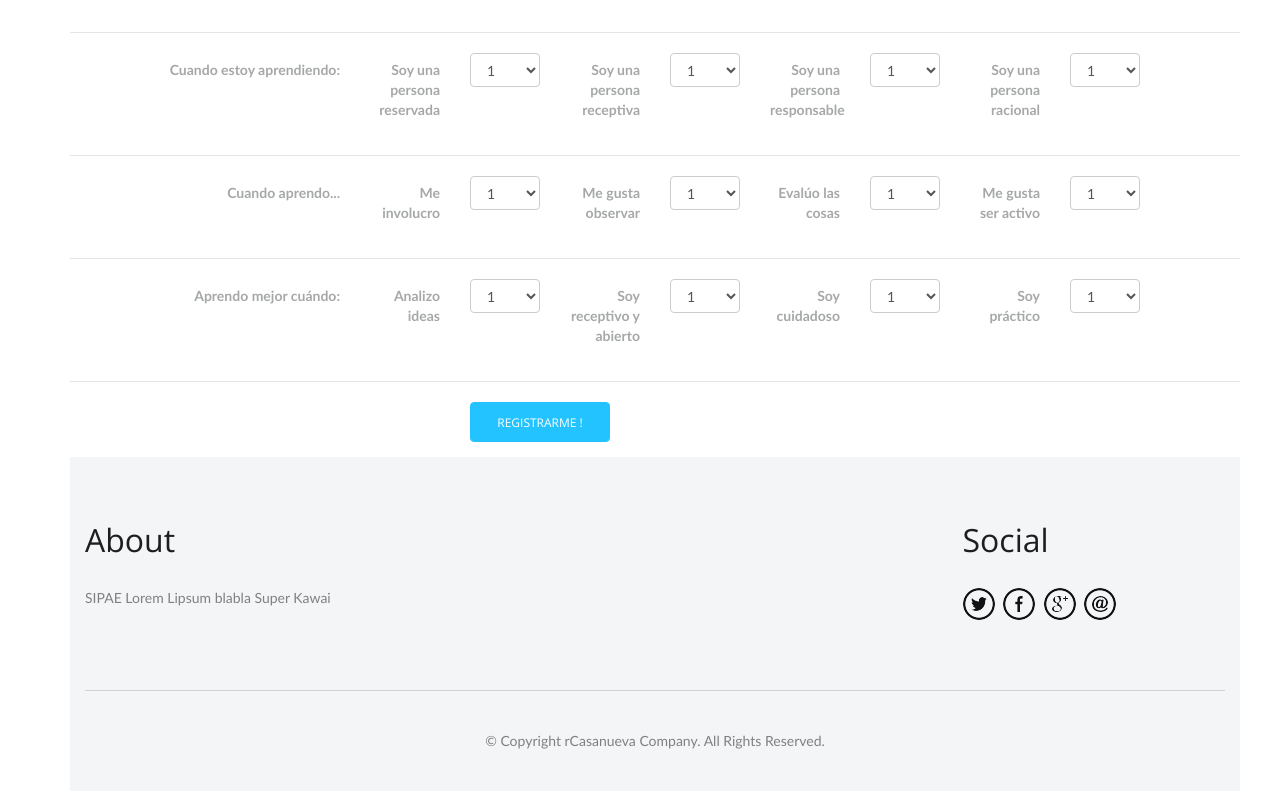
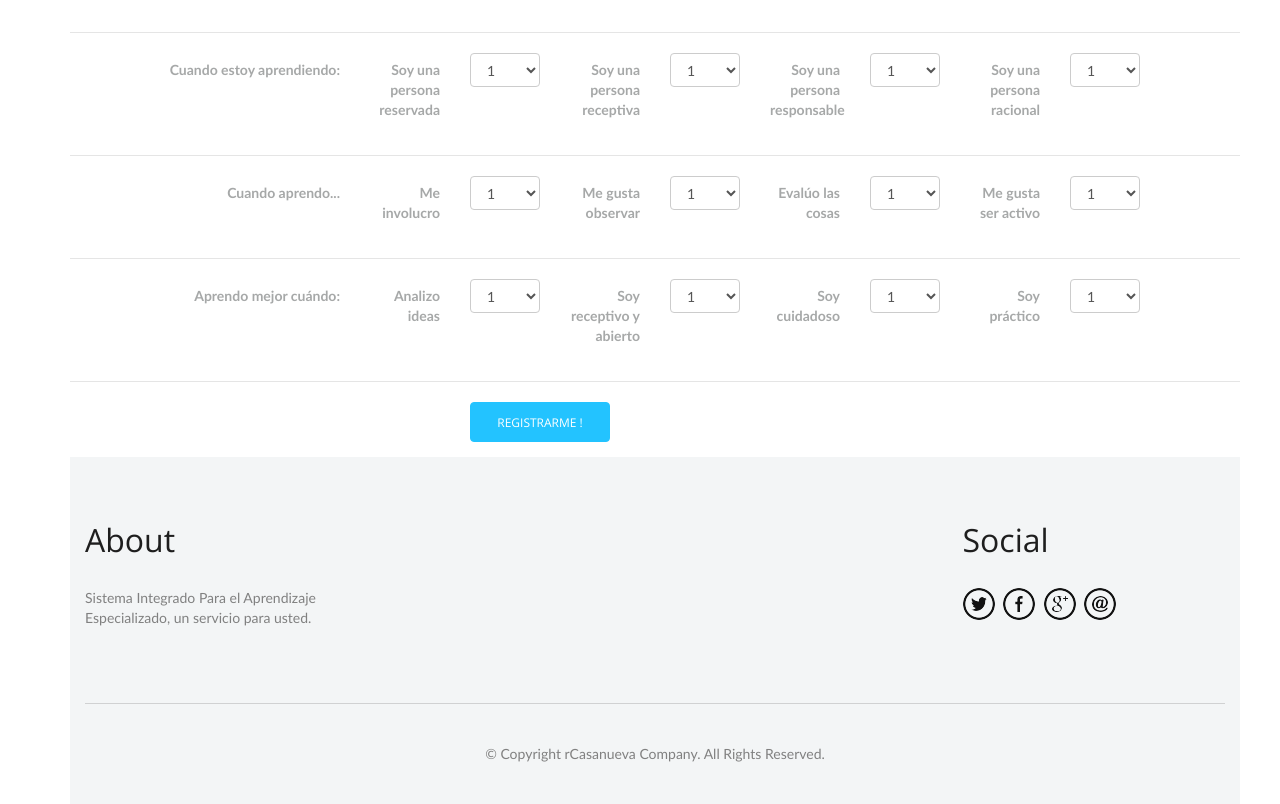
Before and after one commit to rirdocarr/FISW, a website: page SWS/views/registro.html in a window 1280 px wide. Shown: the part 1890-2694 px from the top of the page. Drawn offline with nearby package versions, Linux system fonts and the light colour scheme; files that its build step writes are made by us from their sources; files whose address does not match are found by name.

Commit message:
Cambios registro.html
Formulario, encuesta y footer

```diff
--- a/SWS/views/registro.html
+++ b/SWS/views/registro.html
@@ -648,7 +648,7 @@
     <div class="row">
       <div class="col-md-3">
         <h3>About</h3>
-        <p>SIPAE Lorem Lipsum blabla Super Kawai</p>
+        <p>Sistema Integrado Para el Aprendizaje Especializado, un servicio para usted.</p>
       </div>
       <div class="col-md-3">
 
```
